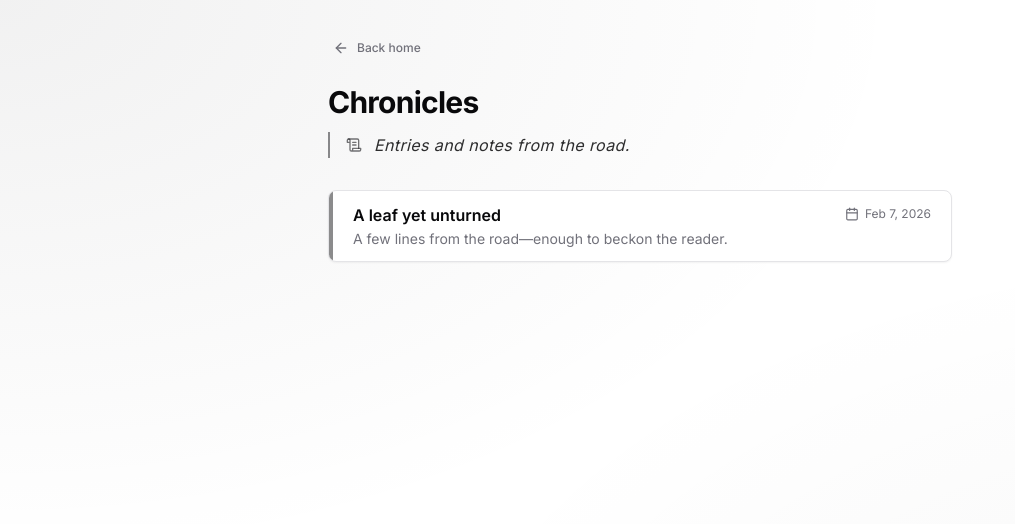
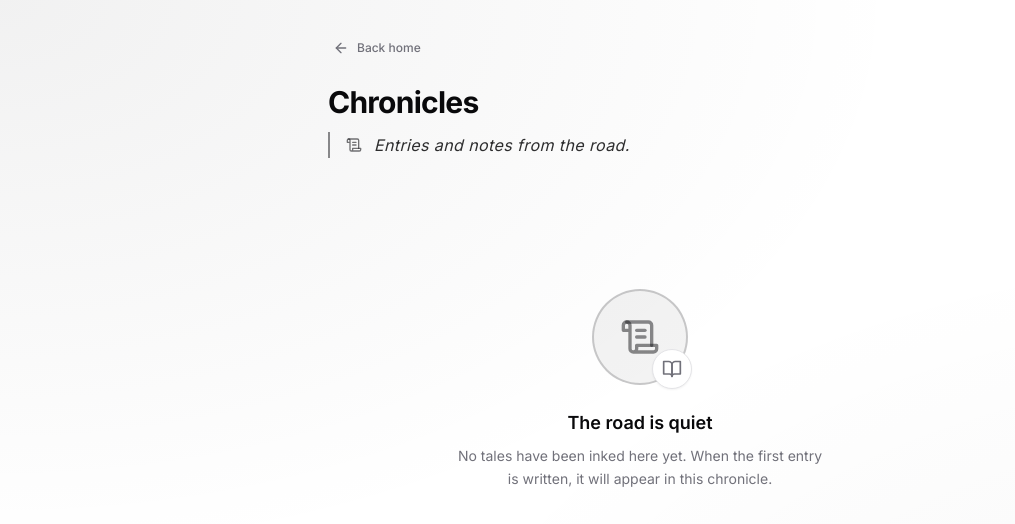
Before and after one commit to AadiVerma/Personal, a Next.js app: page /blog in a window 1280 px wide. Shown: the top 524 px of the page, without its empty margins (0-1015 px from the left). Built offline with nearby package versions, Linux system fonts and the light colour scheme.

Commit message:
more header change

```diff
--- a/app/blog/admin/page.tsx
+++ b/app/blog/admin/page.tsx
@@ -45,10 +45,10 @@ export default async function BlogAdminPage({ searchParams }: Props) {
             <span className="text-xs font-medium uppercase tracking-wider text-muted-foreground">Admin</span>
           </div>
           <h1 className="text-2xl font-bold tracking-tight md:text-3xl">
-            {existingPost ? "Edit entry" : "New entry"}
+            {existingPost ? "Revise this tale" : "Weave a new tale"}
           </h1>
           <p className="mt-1.5 text-sm text-muted-foreground">
-            Write in Markdown. Save writes to <code className="rounded bg-muted px-1.5 py-0.5 font-mono text-xs">content/blog/</code> (locally or via GitHub when deployed).
+            Pen your tale in Markdown. When you save, it’s written to the chronicle at <code className="rounded bg-muted px-1.5 py-0.5 font-mono text-xs">content/blog/</code>—locally, or via GitHub when deployed.
           </p>
         </header>
 
--- a/content/blog/a-leaf-yet-unturned.md
+++ /dev/null
@@ -1,9 +0,0 @@
----
-title: "A leaf yet unturned"
-date: "2026-02-07"
-excerpt: "A few lines from the road—enough to beckon the reader."
-image: "https://imgs.search.brave.com/RYc2IhlckWspRSSBk5LLKxAIgHYz2plLGN9fWdlVsy8/rs:fit:860:0:0:0/g:ce/aHR0cHM6Ly9pLnBp/bmltZy5jb20vb3Jp/Z2luYWxzL2QyL2Rh/LzkyL2QyZGE5MmIy/ZGY4YjUwNmVlMmQx/YzRmNWMyY2VhM2My/LmpwZw"
----
-
-The road is strewn with leaves, each one a moment passed.
-Set down what you have gathered—and what still lies ahead.
```
